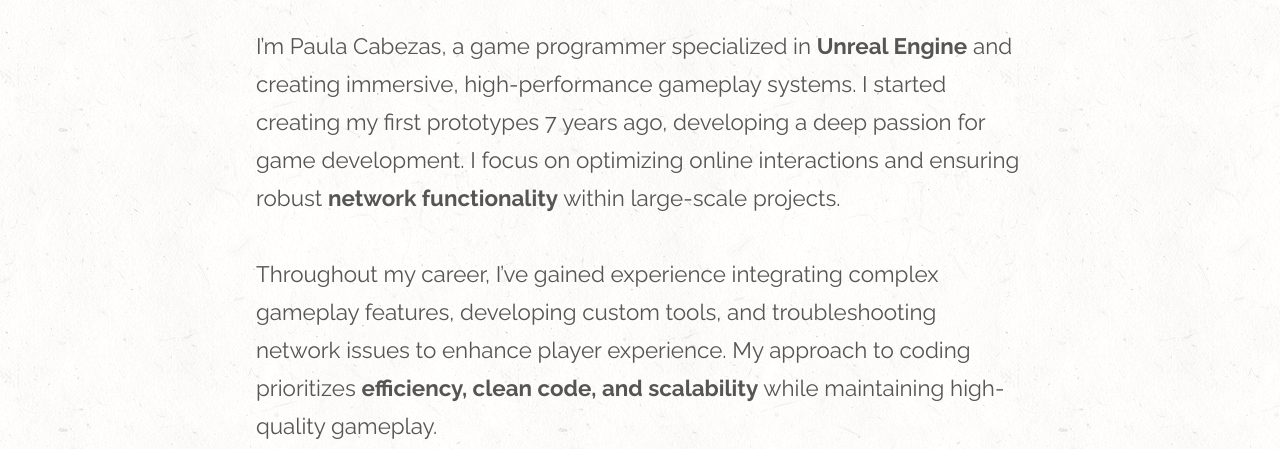
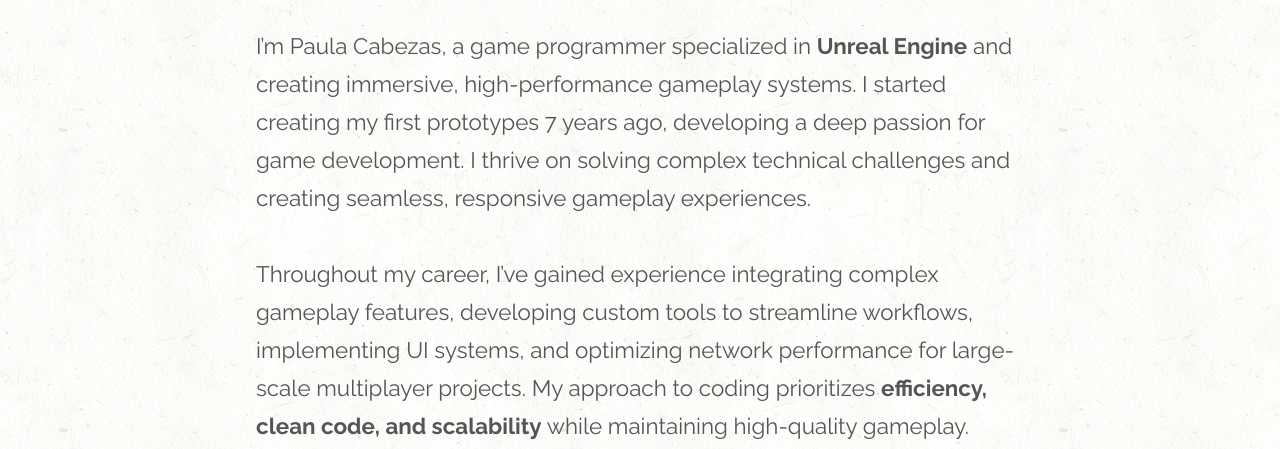
Before and after one commit to PaulaCab/PaulaCab.github.io, a plain HTML site: page index.html in a window 1280 px wide. Shown: the part 463-912 px from the top of the page. Drawn offline with Linux system fonts and the light colour scheme.

Commit message:
[Edit] Change about me

```diff
--- a/index.html
+++ b/index.html
@@ -24,10 +24,10 @@
 
     <section class="description">
       <h1 class="section_title">About me</h1>
-      <p>I’m Paula Cabezas, a game programmer specialized in <b>Unreal Engine</b> and creating immersive, high-performance gameplay systems. I started creating my first prototypes 7 years ago, developing a deep passion for game development. I focus on optimizing online interactions and ensuring robust <b>network functionality</b> within large-scale projects.
+      <p>I’m Paula Cabezas, a game programmer specialized in <b>Unreal Engine</b> and creating immersive, high-performance gameplay systems. I started creating my first prototypes 7 years ago, developing a deep passion for game development. I thrive on solving complex technical challenges and creating seamless, responsive gameplay experiences.
       </p>
       <br>
-      <p>Throughout my career, I’ve  gained experience integrating complex gameplay features, developing custom tools, and troubleshooting network issues to enhance player experience. My approach to coding prioritizes <b>efficiency, clean code, and scalability</b> while maintaining high-quality gameplay.
+      <p>Throughout my career, I’ve gained experience integrating complex gameplay features, developing custom tools to streamline workflows, implementing UI systems, and optimizing network performance for large-scale multiplayer projects. My approach to coding prioritizes <b>efficiency, clean code, and scalability</b> while maintaining high-quality gameplay.
       </p>
       <br>
       <p>Passionate about both the technical and creative sides of game development, I’m always looking for new opportunities to collaborate on projects that challenge my skills and drive innovation.
```
Also changed, not shown: 1 other file.
